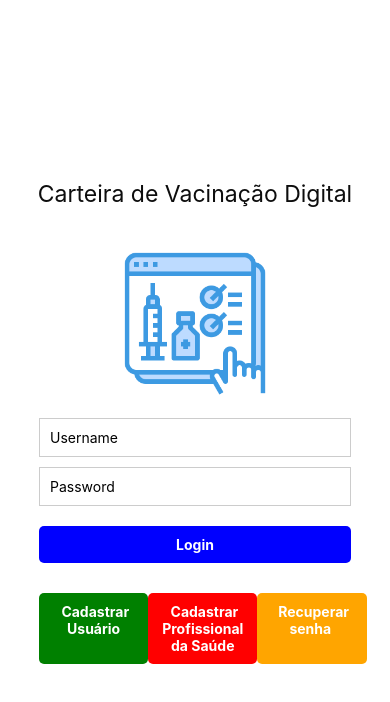
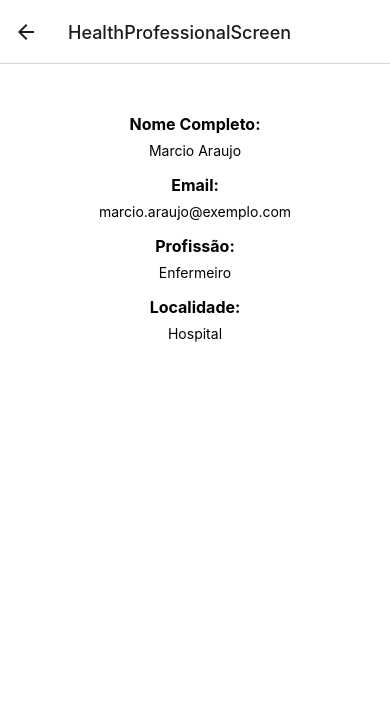
Before and after one commit to Eduardo-R-B-A/Carteira-de-vacinacao-digital, a React Native app: screen /HealthProfessionalScreen in a window 390 px wide. Shown: the top 702 px of the page. Built offline with nearby package versions, Linux system fonts and the light colour scheme.

Commit message:
subindo tela do profissional da saude, nao finalizada

```diff
--- a/App.js
+++ b/App.js
@@ -11,6 +11,7 @@ import { useNavigation } from '@react-navigation/native';
 import PasswordRecoveryScreen from './screens/PasswordRecoveryScreen';
 import ProfileScreen from './screens/ProfileScreen';
 import { getDatabase, ref } from 'firebase/database';
+import HealthProfessionalScreen from './screens/HealthProfessionalScreen';
 
 
 
@@ -146,6 +147,7 @@ export default function App() {
       <Stack.Screen name="HealthProfessionalRegistration" component={HealthProfessionalRegistrationScreen} />
       <Stack.Screen name="PasswordRecovery" component={PasswordRecoveryScreen} />
       <Stack.Screen name="ProfileScreen" component={ProfileScreen} />
+      <Stack.Screen name="HealthProfessionalScreen" component={HealthProfessionalScreen} />
     </Stack.Navigator>
   </NavigationContainer>
 
--- a/screens/HealthProfessionalRegistrationScreen.js
+++ b/screens/HealthProfessionalRegistrationScreen.js
@@ -3,13 +3,24 @@ import { StyleSheet, Text, View, TextInput, TouchableOpacity, Button } from 'rea
 import ModalDropdown from 'react-native-modal-dropdown';
 import { getAuth, createUserWithEmailAndPassword } from 'firebase/auth';
 import { database } from '../firebase';
+import { NavigationContainer } from '@react-navigation/native';
+import { useNavigation } from '@react-navigation/native';
+import { createStackNavigator } from '@react-navigation/stack';
 
 
 
 const auth = getAuth();
 
 
+const Stack = createStackNavigator();
+
 export default function HealthProfessionalRegistrationScreen({ navigation }) {
+  //const navigation = useNavigation();
+
+  const handleGoToHealthProfessionalScreen = () => {
+    navigation.navigate('HealthProfessionalScreen');
+  };
+
   const [name, setName] = useState('');
   const [email, setEmail] = useState('');
   const [password, setPassword] = useState('');
@@ -44,6 +55,7 @@ export default function HealthProfessionalRegistrationScreen({ navigation }) {
         console.log('Error creating user:', errorCode, errorMessage);
       });
     }
+
   };
 
   return (
@@ -103,12 +115,14 @@ export default function HealthProfessionalRegistrationScreen({ navigation }) {
         <Text style={styles.buttonText}>Cadastrar Profissional</Text>
       </TouchableOpacity>
 
+
       <View style={styles.buttonContainer}>
       <Button
-        title="Ir para tela de registro de profissional de saúde"
-        onPress={() => navigation.navigate('HealthProfessionalRegistration')}
+        title="Ir para área de profissional de saúde"
+        onPress={handleGoToHealthProfessionalScreen}
       />
-      </View>
+    </View>
+
     </View>
   );
 }
@@ -137,9 +151,16 @@ const styles = StyleSheet.create({
     marginTop: 16,
   },
   buttonContainer: {
+    /*width: '80%',
+    marginTop: 16,
+    marginBottom: 16,*/
     width: '80%',
+    height: 50,
+    backgroundColor: '#1e90ff',
+    borderRadius: 8,
+    alignItems: 'center',
+    justifyContent: 'center',
     marginTop: 16,
-    marginBottom: 16,
   },
 
   buttonText: {
@@ -178,3 +199,11 @@ const styles = StyleSheet.create({
     borderWidth: 1,
   },
 });
+
+
+    /*<View style={styles.buttonContainer}>
+      <Button
+        title="Ir para tela de registro de profissional de saúde"
+        onPress={() => navigation.navigate('HealthProfessionalRegistration')}
+      />
+    </View> */
--- /dev/null
+++ b/screens/HealthProfessionalScreen.js
@@ -0,0 +1,56 @@
+import React, { useState, useEffect } from 'react';
+import { StyleSheet, Text, View, ScrollView } from 'react-native';
+import { getAuth } from 'firebase/auth';
+import { database } from '../firebase';
+import { getDatabase, ref, child, get } from 'firebase/database';
+
+
+
+const auth = getAuth();
+
+const HealthProfessionalScreen = () => {
+  // Dados do profissional de saúde
+  const name = 'Marcio Araujo';
+  const email = 'marcio.araujo@exemplo.com';
+  const profession = 'Enfermeiro';
+  const location = 'Hospital';
+
+  return (
+    <View style={styles.container}>
+      <Text style={styles.label}>Nome Completo:</Text>
+      <Text style={styles.text}>{name}</Text>
+
+      <Text style={styles.label}>Email:</Text>
+      <Text style={styles.text}>{email}</Text>
+
+      <Text style={styles.label}>Profissão:</Text>
+      <Text style={styles.text}>{profession}</Text>
+
+      <Text style={styles.label}>Localidade:</Text>
+      <Text style={styles.text}>{location}</Text>
+    </View>
+  );
+};
+
+const styles = StyleSheet.create({
+  container: {
+    flex: 1,
+    backgroundColor: '#fff',
+    alignItems: 'center',
+    justifyContent: 'flex-start',
+    paddingHorizontal: 20,
+    paddingTop: 50,
+    padding: 16,
+  },
+  label: {
+    fontSize: 16,
+    fontWeight: 'bold',
+    marginBottom: 8,
+  },
+  text: {
+    fontSize: 14,
+    marginBottom: 16,
+  },
+});
+
+export default HealthProfessionalScreen;
--- a/screens/HomeScreen.js
+++ b/screens/HomeScreen.js
@@ -9,6 +9,7 @@ const HomeScreen = ({ username, navigation }) => {
       <Button title="Cadastrar profissional da saúde" onPress={() => navigation.navigate('HealthProfessionalRegistration')} />
       <Button title="Recuperar senha" onPress={() => navigation.navigate('PasswordRecovery')} />
       <Button title="Perfil" onPress={() => navigation.navigate('handleLoginPress')} />
+      <Button title="Área de profissional da saúde" onPress={() => navigation.navigate('HealthProfessional')} />
     </View>
   );
 };
```
Also changed, not shown: navigation/StackNavigator.js (+7 -0 lines).
